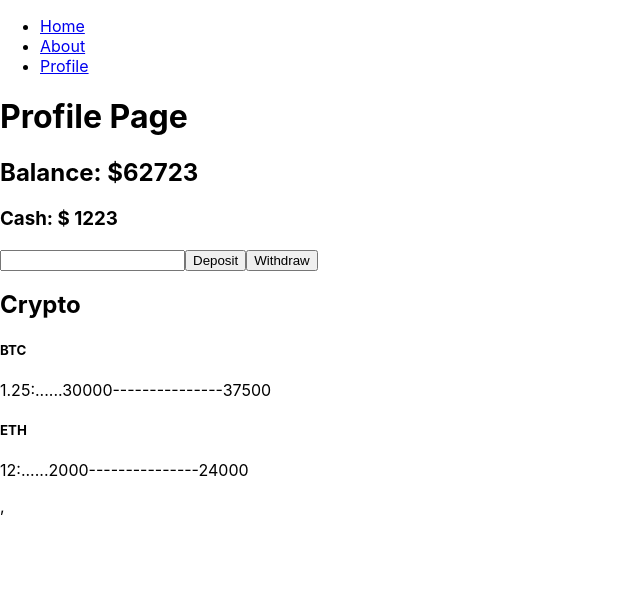
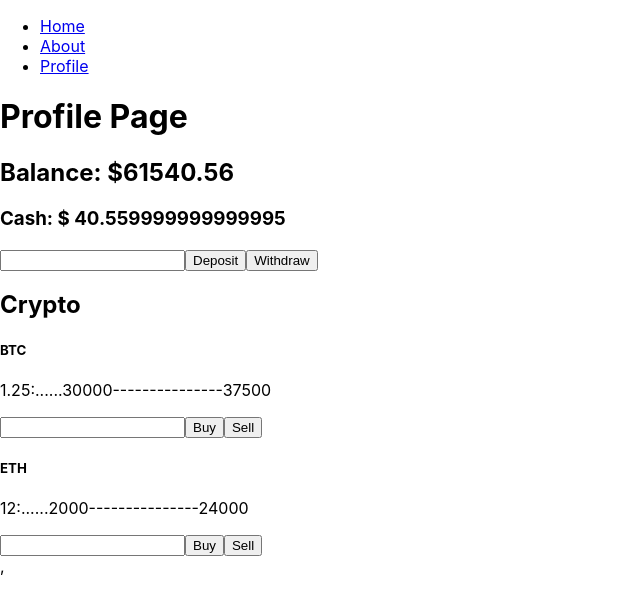
Before and after one commit to RandomBattler/phase2-project, a React (Create React App) app: page /profile in a window 1280 px wide. Shown: the top 610 px of the page, without its empty margins (0-640 px from the left). Built offline with nearby package versions, Linux system fonts and the light colour scheme; data requests are answered from the project's data file.

Commit message:
added list component

```diff
--- a/db.json
+++ b/db.json
@@ -1,6 +1,6 @@
 {
   "cash": {
-    "amount": 1223
+    "amount": 40.559999999999995
   },
   "portfolio": [
     {
--- a/src/Crypto.js
+++ b/src/Crypto.js
@@ -1,6 +1,13 @@
 import React from "react";
 
-function Stock({crypto}) {
+function Crypto({crypto}) {
+
+    function handleSubmit(e)
+    {
+        e.preventDefault()
+    }
+
+
   return (
     <div>
       <div className="card">
@@ -10,9 +17,15 @@ function Stock({crypto}) {
           ---------------{crypto.amount*crypto.price}
 
           </p>
+          <form onSubmit={handleSubmit}>
+            <input type="number" id="value" min="0" />
+            <button type="submit" id="buy">Buy</button>
+            <button type="submit" id="Sell">Sell</button>
+
+        </form>
         </div>
       </div>
     </div>
   );
 }
-export default Stock;
+export default Crypto;
--- /dev/null
+++ b/src/CryptoList.js
@@ -0,0 +1,18 @@
+import React from "react";
+import Crypto from "./Crypto";
+
+function CryptoList({portfolio}) {
+
+    return (
+        <div>
+            <h2>Crypto</h2>
+            {
+                portfolio.map((c) => (
+                    <Crypto key={c.id} crypto={c} />
+                ))}
+        </div>
+    );
+}
+
+
+export default CryptoList;
--- a/src/profile.js
+++ b/src/profile.js
@@ -1,5 +1,6 @@
 import React, { useState, useEffect } from "react";
 import Crypto from "./Crypto";
+import CryptoList from "./CryptoList";
 
 function Profile() {
     const [cash, setCash] = useState();
@@ -32,7 +33,10 @@ function Profile() {
 
     function handleSubmit(e) {
         e.preventDefault()
-        const val = e.target.value.valueAsNumber;
+        console.log(parseFloat(e.target.value.value));
+        const val = parseFloat(e.target.value.value);//e.target.value.valueAsNumber;
+
+        console.log(val);
         const USD = { amount: 0 };
 
 
@@ -57,21 +61,17 @@ function Profile() {
 
     return <div>
         <h1>Profile Page</h1>
+        <h2>Balance: ${balance}</h2>
         <form onSubmit={handleSubmit}>
-            <h2>Balance: ${balance}</h2>
             <h3>Cash: $ {cash}</h3>
-            <input type="number" id="value" min="0" />
+            <input type="text" id="value" />
             <button type="submit" id="deposit">Deposit</button>
             <button type="submit" id="withdraw">Withdraw</button>
 
         </form>
 
+        <CryptoList portfolio={portfolio} />
 
-        <h2>Crypto</h2>
-        {
-            portfolio.map((c) => (
-                <Crypto key={c.id} crypto={c} />
-            ))}
 
     </div>;
 }
```
